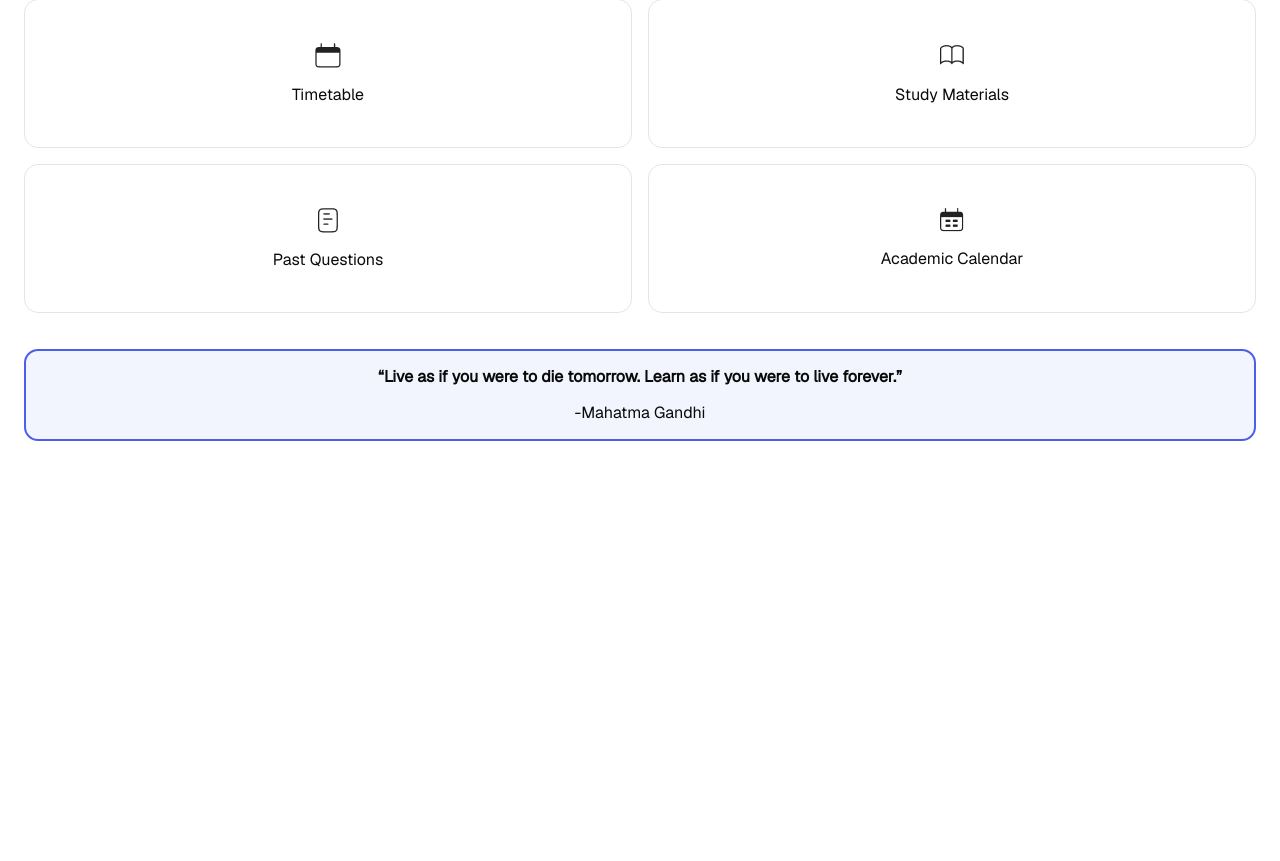
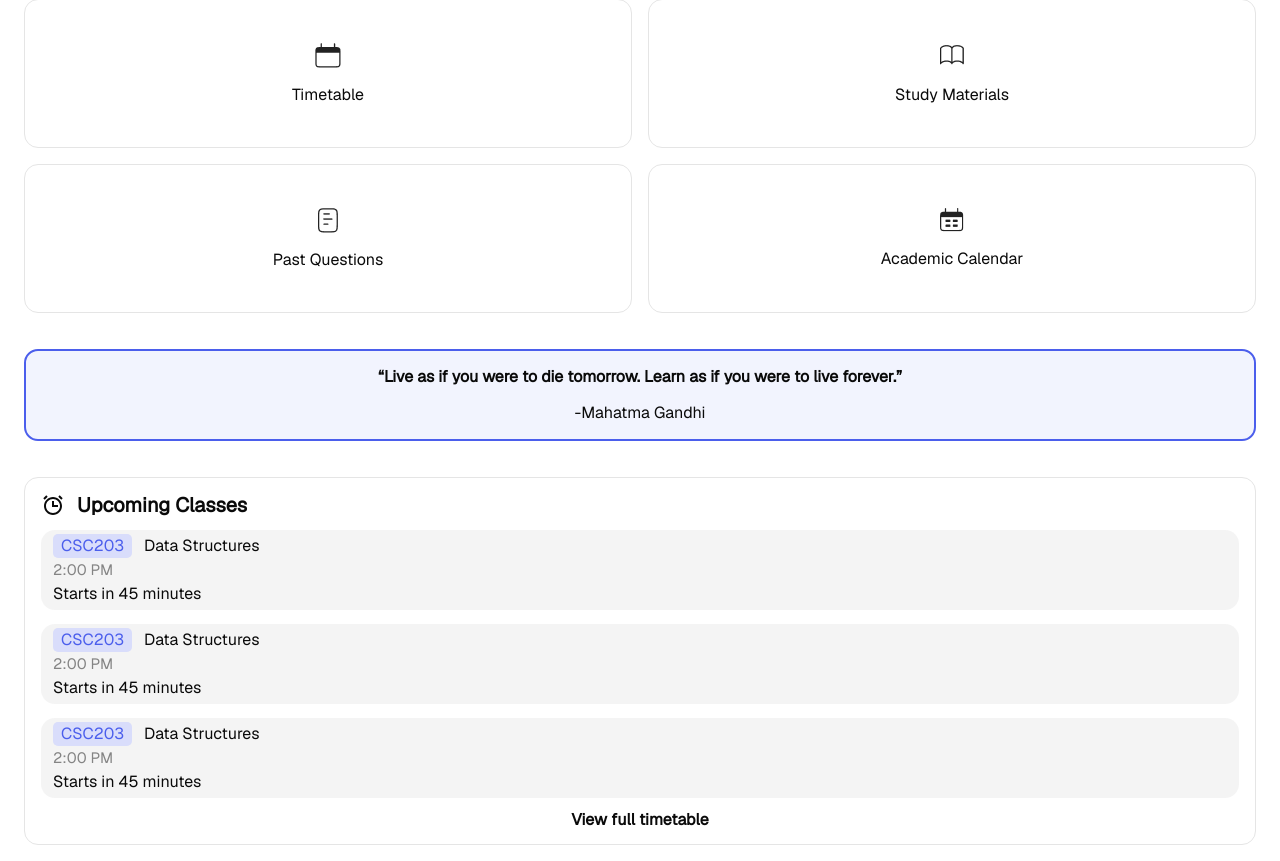
Before and after one commit to nUnitecch/LASUWEBAPP-Frontend, a Next.js app: page /dashboard in a window 1280 px wide. Shown: the part 356-1217 px from the top of the page. Before the commit the page ends 813 px from the top, so only its background shows below. Built offline with nearby package versions, Linux system fonts and the light colour scheme.

Commit message:
done with the upcommingClasses section

```diff
--- a/app/dashboard/page.tsx
+++ b/app/dashboard/page.tsx
@@ -1,6 +1,7 @@
 import Header from "@/components/dashboard/Header";
 import QuickAction from "@/components/dashboard/QuickAction";
 import Quote from "@/components/dashboard/Quote";
+import UpcomingClasses from "@/components/dashboard/UpcomingClasses";
 import WelcomeBoard from "@/components/dashboard/WelcomeBoard"
 
 export default function Dashboard() {
@@ -10,6 +11,7 @@ export default function Dashboard() {
       <WelcomeBoard/>
       <QuickAction/>
       <Quote/>
+      <UpcomingClasses/>
     </div>
   );
 }
--- a/components/dashboard/UpcomingClasses.tsx
+++ b/components/dashboard/UpcomingClasses.tsx
@@ -1,5 +1,48 @@
-import React from "react";
+import { BiAlarm } from "react-icons/bi";
+
+const scheduleCard = [
+  {
+    code: "CSC203",
+    subject: "Data Structures",
+    time: "2:00 PM",
+    start: "Starts in 45 minutes",
+  },
+  {
+    code: "CSC203",
+    subject: "Data Structures",
+    time: "2:00 PM",
+    start: "Starts in 45 minutes",
+  },
+  {
+    code: "CSC203",
+    subject: "Data Structures",
+    time: "2:00 PM",
+    start: "Starts in 45 minutes",
+  },
+];
 
 export default function UpcomingClasses() {
-  return <div>UpcomingClasses</div>;
+  return (
+    <section className="flex flex-col gap-2.5 px-4 py-3 border rounded-xl ">
+      <div className="flex items-center text-[20px] font-bold gap-3">
+        <BiAlarm className="text-2xl" />
+        <h2>Upcoming Classes</h2>
+      </div>
+      <div className="flex flex-col gap-3.5">
+        {scheduleCard.map((card, index) => (
+          <div key={index} className="bg-[#F2F2F2CC] rounded-xl px-3 py-1">
+            <div className="flex gap-3 ">
+              <p className="text-[#4B5EEC] bg-[#D9DDFB] rounded-[5px] px-2">
+                {card.code}
+              </p>
+              <p>{card.subject}</p>
+            </div>
+            <span className="text-[#848484] text-[15px]">{card.time}</span>
+            <p>{card.start}</p>
+          </div>
+        ))}
+      </div>
+      <p className="text-center font-semibold">View full timetable</p>
+    </section>
+  );
 }
```
Also changed, not shown: public/icons/upcomingClasses.png (added).
